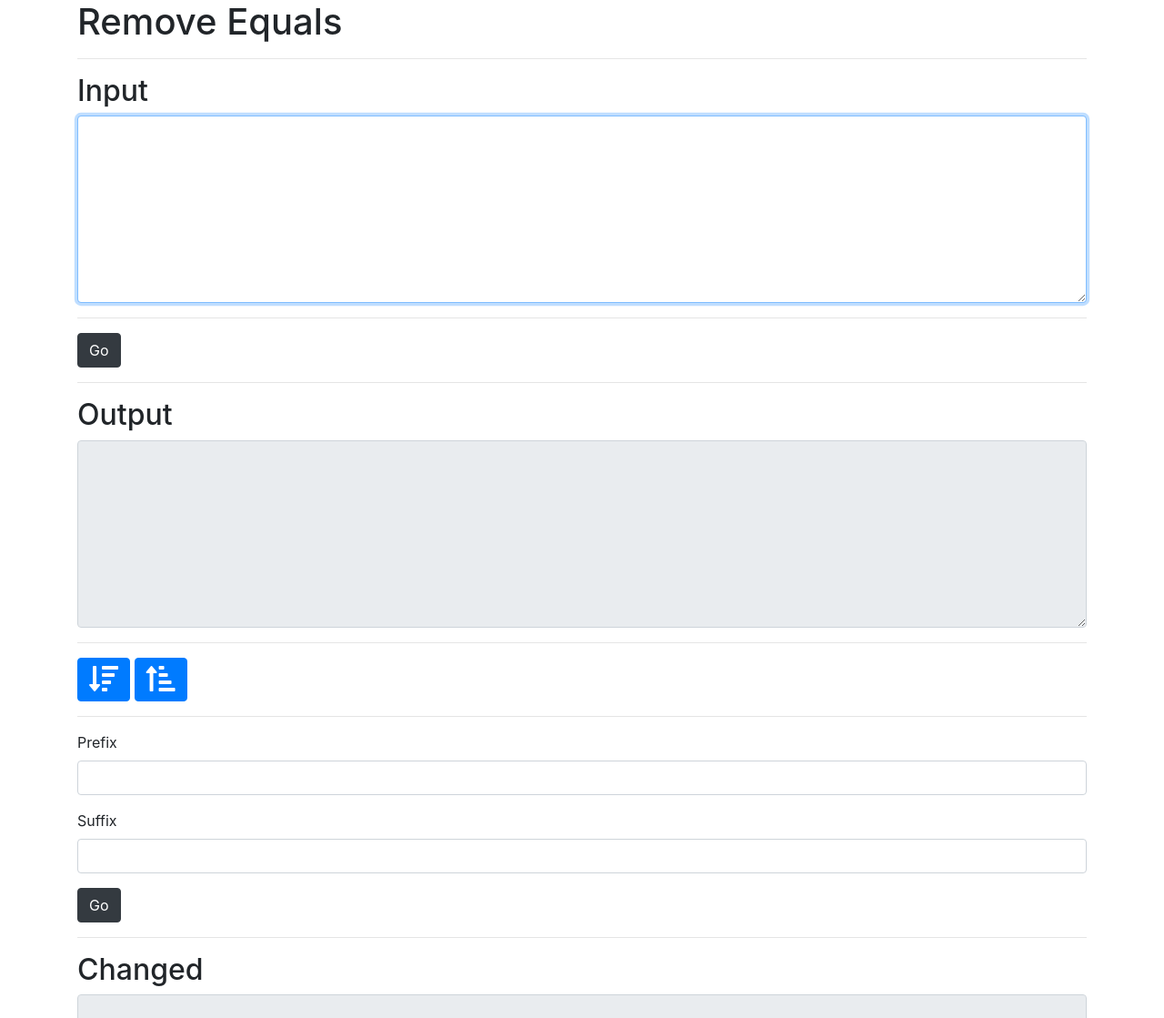
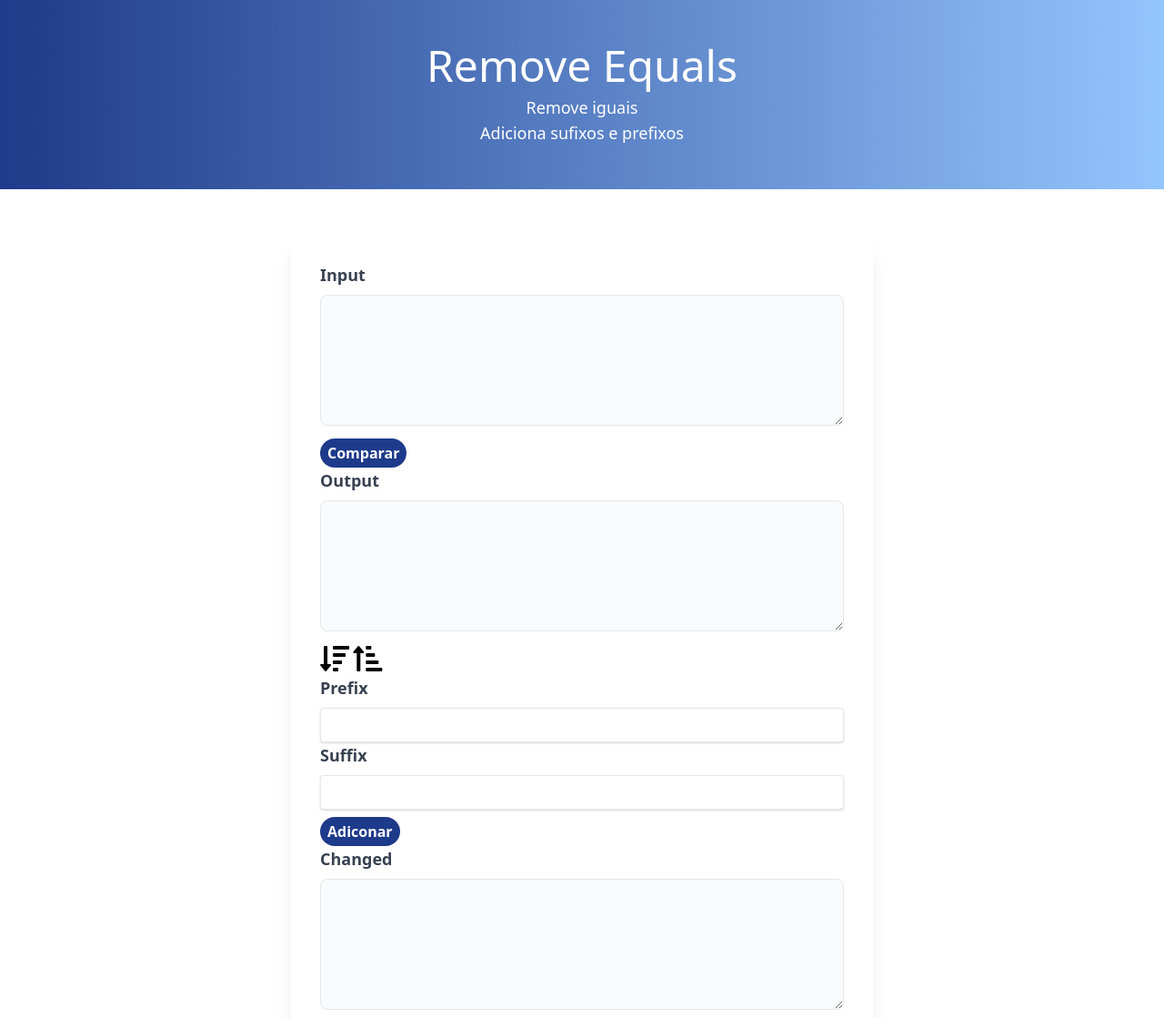
Before and after one commit to luizhanauer/List-Manipulator, a plain HTML site: page index.html in a window 1280 px wide. Shown: the top 1119 px of the page at 91% size. Drawn offline with nearby package versions, Linux system fonts and the light colour scheme; some packages are replaced by stand-ins of ours; a script that the page names is missing.

Commit message:
update
update

```diff
--- a/index.html
+++ b/index.html
@@ -1,50 +1,85 @@
 <!DOCTYPE html>
 <html>
 <head>
+	<meta charset="utf-8">
+	<meta http-equiv="X-UA-Compatible" content="IE=edge">
+	<meta name="viewport" content="width=device-width, initial-scale=1">
 	<title>Remove Equals</title>
-	<link rel="stylesheet" type="text/css" href="https://cdn.jsdelivr.net/npm/bootstrap@4.5.3/dist/css/bootstrap.min.css">
+	<script src="https://cdnjs.cloudflare.com/ajax/libs/clipboard.js/2.0.6/clipboard.min.js"></script>
 	<link rel="stylesheet" type="text/css" href="https://cdnjs.cloudflare.com/ajax/libs/font-awesome/5.15.1/css/all.min.css">
+	<link href="https://unpkg.com/tailwindcss@^2/dist/tailwind.min.css" rel="stylesheet">
 </head>
-<body>
-	<div class="container">
-		<h1>Remove Equals</h1>
-		<hr>
-		<div class="form-group">
-			<h2 for="input">Input</h2>
-			<textarea class="form-control" id="input" rows="8" autofocus="true"></textarea>
-		</div>
-		<h3 id="inputcount"></h3>
-		<hr>
-		<a class="btn btn-dark" onclick="go();">Go</a>
-		<hr>
-		<div class="form-group">
-			<h2 for="output">Output</h2>
-			<textarea class="form-control" id="output" rows="8" readonly="false"></textarea>
-		</div>
-		<h3 id="outputcount"></h3>
-		<hr>
-		<a class="btn btn-primary" onclick="sort();"data-toggle="tooltip" title="descending order"><i class="fas fa-sort-amount-down fa-2x"></i></a>
-		<a class="btn btn-primary" onclick="reverse();"data-toggle="tooltip" title="ascending order"><i class="fas fa-sort-amount-up-alt fa-2x"></i></a>
-		<hr>
-		<div class="form-group">
-			<label for="prefix">Prefix</label>
-			<input type="email" class="form-control" id="prefix">
-		</div>
-		<div class="form-group">
-			<label for="suffix">Suffix</label>
-			<input type="email" class="form-control" id="suffix">
-		</div>
-		<a class="btn btn-dark" onclick="ps_fix();">Go</a>
-		<hr>
-		<div class="form-group">
-			<h2 for="output">Changed</h2>
-			<textarea class="form-control" id="changed" rows="8" readonly="false"></textarea>
+<body class="">
+	<div class="bg-gradient-to-r from-blue-900 to-blue-300 lg:flex lg:items-center p-12 w-full flex flex-row flex-no-wrap">
+		<div class="flex-grow">
+			<h1 class="text-white text-center text-5xl mb-2">
+				Remove Equals
+			</h1>
+			<p class="text-center text-white sm:text-lg">
+				Remove iguais
+			</p>
+			<p class="text-center text-white sm:text-lg">
+				Adiciona sufixos e prefixos
+			</p>
 		</div>
 	</div>
 
+	<div class="lg:min-h-screen lg:flex lg:items-center p-12 lg:pl-60 lg:pr-60 xl:pl-80 xl:pr-80">
+		<div class="flex-grow bg-white shadow-xl rounded-md p-8">
+			<label class="block text-gray-700 text-lg font-bold mb-2" for="input">
+				Input
+			</label>
+			<div class="flex items-center grid">
+				<div class="relative">
+					<textarea class="h-36 pl-2 pr-20 rounded-lg z-0 focus:shadow focus:outline-none border bg-gray-50 w-full" id="input" name="input" onkeyup="inputInit();"></textarea>
+				</div>
+			</div>
+			<label class="block text-gray-700 text-lg font-bold mb-2" id="inputcount"></label>
+			<button type="button" class="flex-shrink-1 bg-blue-900 hover:bg-blue-900 outline-none py-1 px-2 text-white font-semibold rounded-full" onclick="go();">
+				Comparar
+			</button>
+			<label class="block text-gray-700 text-lg font-bold mb-2" for="output">
+				Output
+			</label>
+			<div class="flex items-center grid">
+				<div class="relative">
+					<textarea class="h-36 pl-2 pr-20 rounded-lg z-0 focus:shadow focus:outline-none border bg-gray-50 w-full" id="output" name="output" onkeyup="inputInit();" readonly="false"></textarea>
+				</div>
+			</div>
+			<label class="block text-gray-700 text-lg font-bold mb-2" id="outputcount"></label>
+			<a class="" onclick="sort();"data-toggle="tooltip" title="descending order"><i class="fas fa-sort-amount-down fa-2x"></i></a>
+			<a class="" onclick="reverse();"data-toggle="tooltip" title="ascending order"><i class="fas fa-sort-amount-up-alt fa-2x"></i></a>
+			<div class="flex items-center grid">
+				<div class="relative">
+					<label class="block text-gray-700 text-lg font-bold mb-2" for="prefix">
+						Prefix
+					</label>
+					<input type="text" class="shadow appearance-none border rounded w-full py-2 px-3 text-gray-700 leading-tight focus:outline-none focus:shadow-outline" id="prefix">
+				</div>
+			</div>
+			<div class="flex items-center grid">
+				<div class="relative">
+					<label class="block text-gray-700 text-lg font-bold mb-2" for="suffix">
+						Suffix
+					</label>
+					<input type="text" class="shadow appearance-none border rounded w-full py-2 px-3 text-gray-700 leading-tight focus:outline-none focus:shadow-outline" id="suffix">
+				</div>
+			</div>
+			<button type="button" class="flex-shrink-1 bg-blue-900 hover:bg-blue-900 outline-none py-1 px-2 text-white font-semibold rounded-full mt-2" onclick="ps_fix();">
+				Adiconar
+			</button>
+			<label class="block text-gray-700 text-lg font-bold mb-2" for="changed">
+				Changed
+			</label>
+			<div class="flex items-center grid">
+				<div class="relative">
+					<textarea class="h-36 pl-2 pr-20 rounded-lg z-0 focus:shadow focus:outline-none border bg-gray-50 w-full" id="changed" readonly="false" name="changed" onkeyup="inputInit();"></textarea>
+				</div>
+			</div>
+		</div>
+	</div>
+</div>
 
-	<script type="text/javascript" src="https://code.jquery.com/jquery-3.5.1.min.js"></script>
-	<script type="text/javascript" src="https://cdn.jsdelivr.net/npm/bootstrap@4.5.3/dist/js/bootstrap.bundle.min.js"></script>
 <script type="text/javascript">
 	function getUnique(array){
 		let uniqueArray = [];
@@ -104,5 +139,6 @@
 	}
 
 </script>
+
 </body>
 </html>
```
Lines whose indentation alone changed are shown as unchanged.
